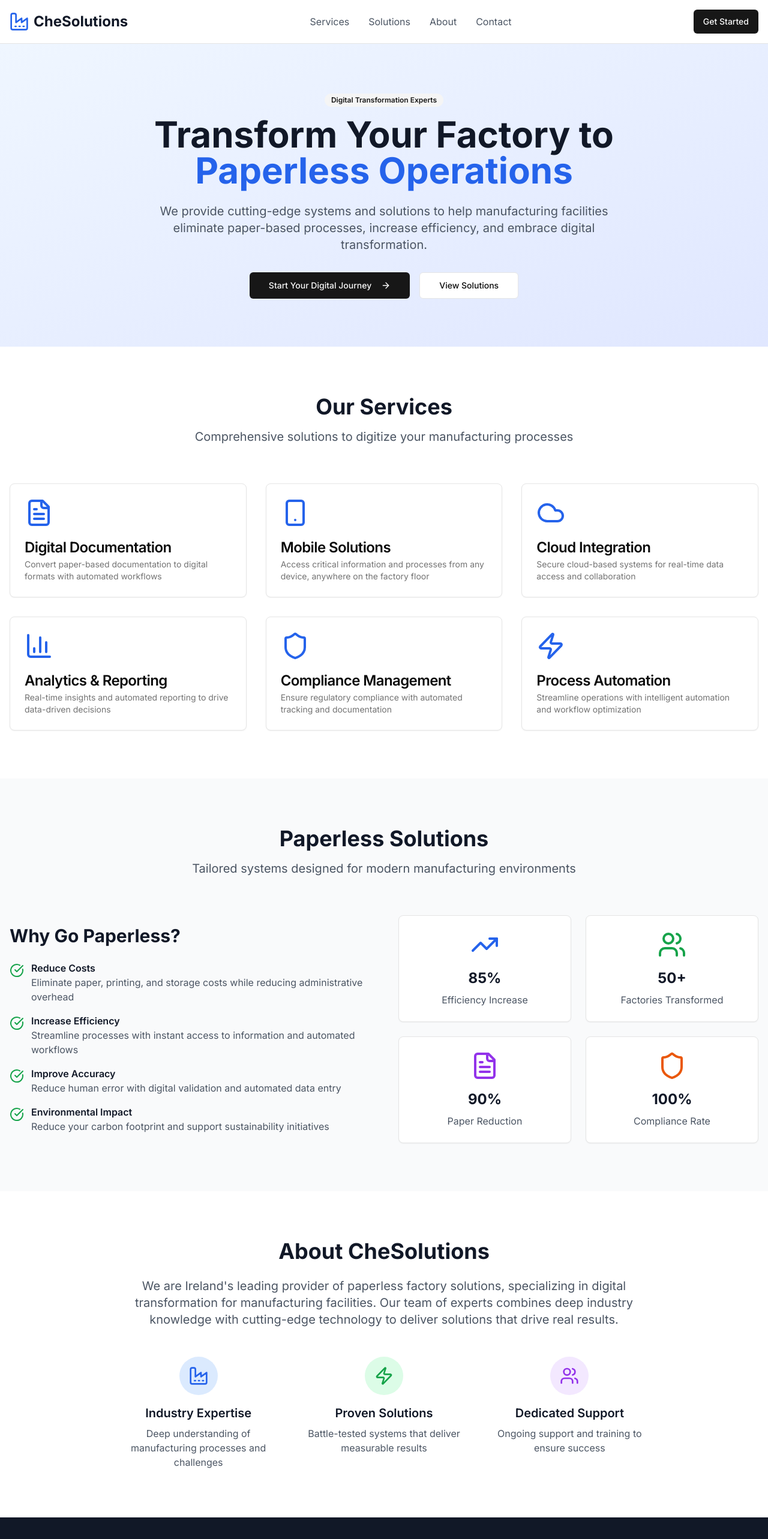
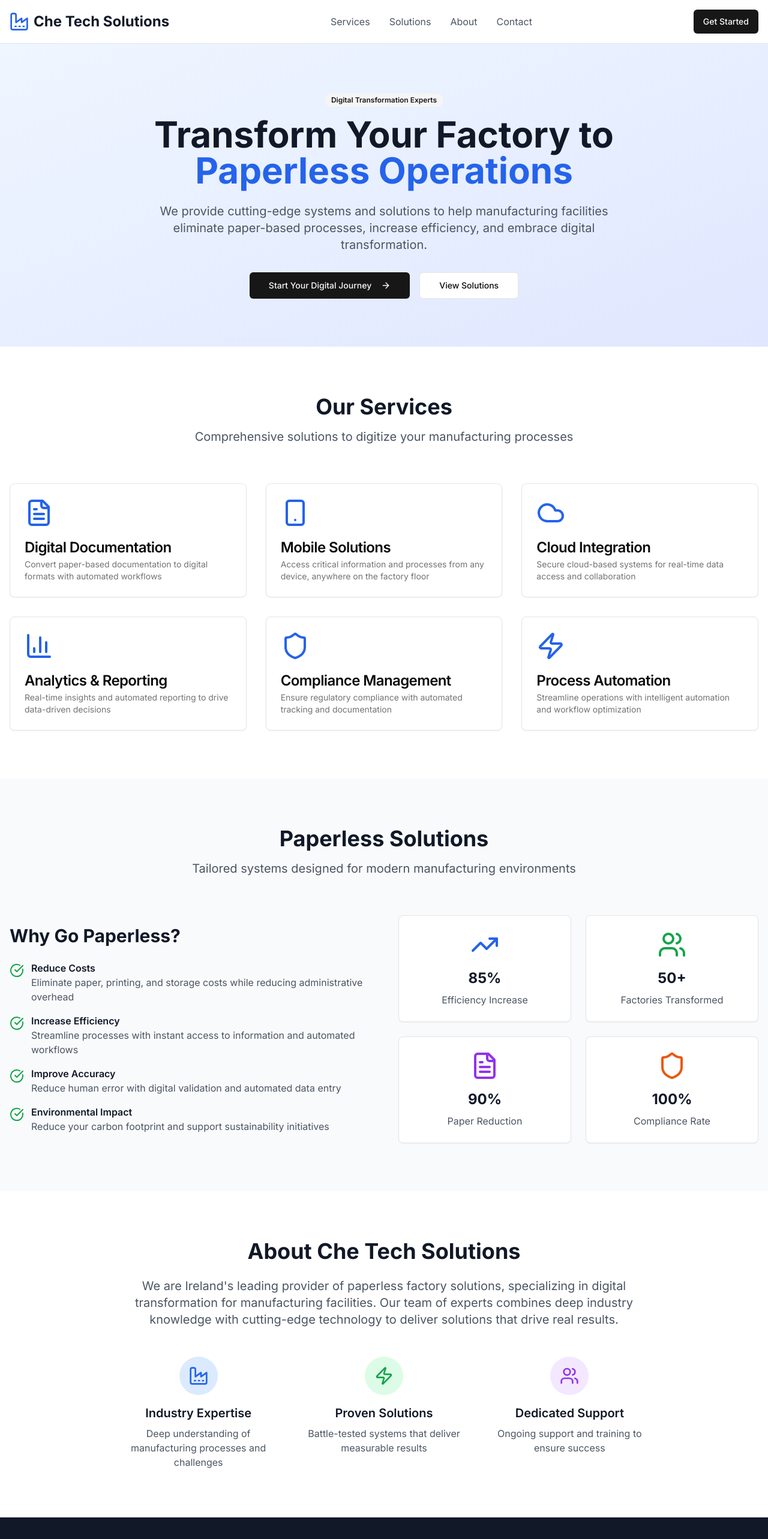
Before and after one commit to mohamed-shiha/CheSolutions, a Next.js app: page / in a window 1280 px wide. Shown: the top 2566 px of the page at 60% size. Built offline with nearby package versions, Linux system fonts and the light colour scheme.

Commit message:
Rename CheSolutions to Che Tech Solutions
Updated all references from 'CheSolutions' to 'Che Tech Solutions' across README, metadata, UI text, and package configuration files for consistency with the new branding.

```diff
--- a/app/layout.tsx
+++ b/app/layout.tsx
@@ -7,9 +7,9 @@ import "./globals.css"
 const inter = Inter({ subsets: ["latin"] })
 
 export const metadata: Metadata = {
-  title: "CheSolutions - Paperless Factory Solutions",
+  title: "Che Tech Solutions - Paperless Factory Solutions",
   description:
-    "Transform your factory to paperless operations with CheSolutions' cutting-edge systems and solutions. Digital transformation experts for Irish manufacturing.",
+    "Transform your factory to paperless operations with Che Tech Solutions' cutting-edge systems and solutions. Digital transformation experts for Irish manufacturing.",
   keywords: "paperless factory, digital transformation, manufacturing solutions, Ireland, factory automation",
 }
 
--- a/app/page.tsx
+++ b/app/page.tsx
@@ -28,7 +28,7 @@ export default function HomePage() {
         <div className="container mx-auto px-4 py-4 flex items-center justify-between">
           <div className="flex items-center space-x-2">
             <Factory className="h-8 w-8 text-blue-600" />
-            <span className="text-2xl font-bold text-gray-900">CheSolutions</span>
+            <span className="text-2xl font-bold text-gray-900">Che Tech Solutions</span>
           </div>
           <nav className="hidden md:flex items-center space-x-8">
             <Link href="#services" className="text-gray-600 hover:text-blue-600 transition-colors">
@@ -223,7 +223,7 @@ export default function HomePage() {
       <section id="about" className="py-20">
         <div className="container mx-auto px-4">
           <div className="max-w-4xl mx-auto text-center">
-            <h2 className="text-4xl font-bold text-gray-900 mb-6">About CheSolutions</h2>
+            <h2 className="text-4xl font-bold text-gray-900 mb-6">About Che Tech Solutions</h2>
             <p className="text-xl text-gray-600 mb-8">
               We are Ireland's leading provider of paperless factory solutions, specializing in digital transformation
               for manufacturing facilities. Our team of experts combines deep industry knowledge with cutting-edge
@@ -336,10 +336,10 @@ export default function HomePage() {
           <div className="flex flex-col md:flex-row items-center justify-between">
             <div className="flex items-center space-x-2 mb-4 md:mb-0">
               <Factory className="h-6 w-6 text-blue-400" />
-              <span className="text-xl font-bold">CheSolutions</span>
+              <span className="text-xl font-bold">Che Tech Solutions</span>
             </div>
             <p className="text-gray-400 text-center md:text-right">
-              © 2024 CheSolutions. All rights reserved. | Transforming Irish Manufacturing
+              © 2024 Che Tech Solutions. All rights reserved. | Transforming Irish Manufacturing
             </p>
           </div>
         </div>
--- a/package.json
+++ b/package.json
@@ -1,5 +1,5 @@
 {
-  "name": "CheSolutions",
+  "name": "che-tech-solutions",
   "description": "A modern, responsive, and accessible UI component library built with Radix UI and Tailwind CSS.",
   "keywords": [
     "radix-ui",
```
Also changed, not shown: 2 other files (tests, documents, lock files or other folders).
